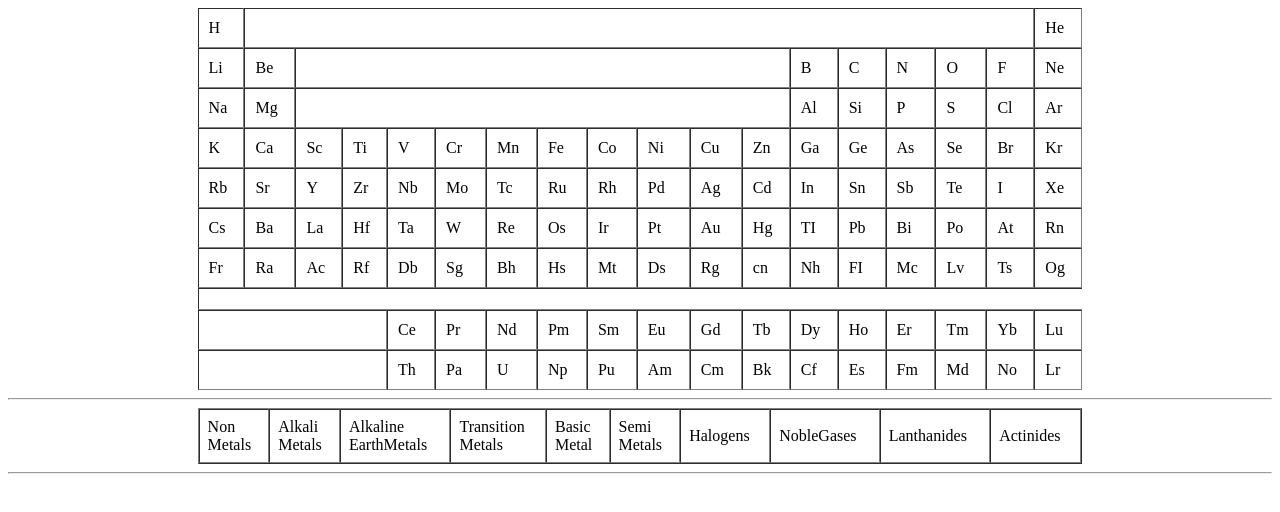
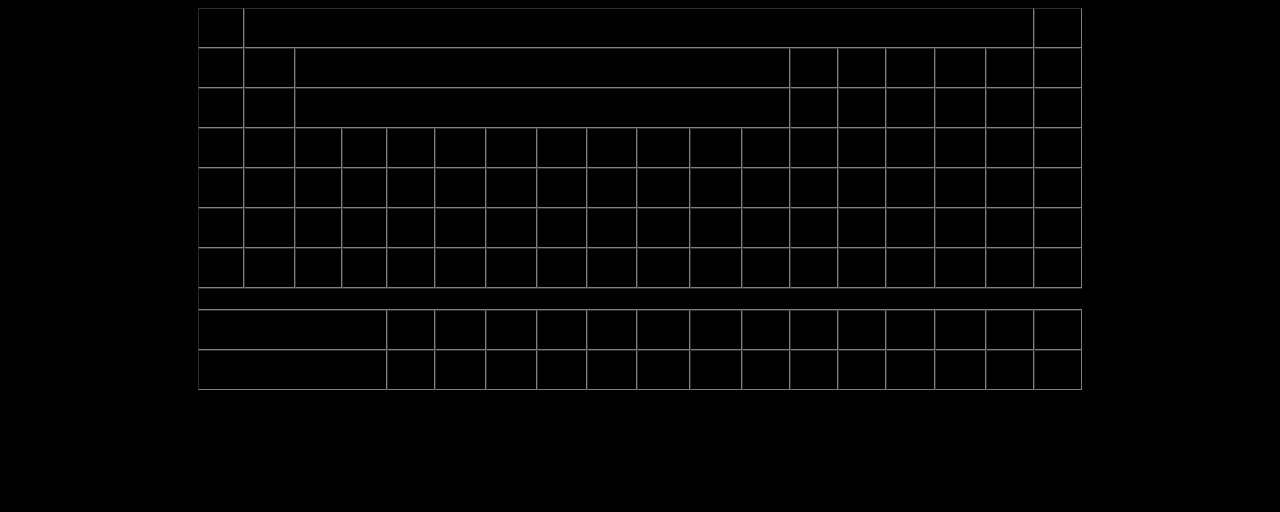
Before and after one commit to seresino/periodic-table-2, a plain HTML site: page table.html in a window 1280 px wide. Drawn offline with nearby package versions, Linux system fonts and the light colour scheme; a script that the page names is missing.

Commit message:
table work

```diff
--- a/style.css
+++ b/style.css
@@ -0,0 +1,4 @@
+body {
+  background-color: black;
+}
+table {}
--- a/table.html
+++ b/table.html
@@ -156,22 +156,7 @@
 <td id="Lr" onclick="CallId(id);" class="type8">Lr</td>
 </tr>
 
-</table><hr>
-<table border="1" cellspacing="0" cellpadding="8" width="70%">
-<tr>
-<td id="non_metals" onclick="CallId(id);" class="type3">Non<br>Metals</td>
-<td id="alkali_metals" onclick="CallId(id);" class="type4">Alkali<br>Metals</td>
-<td id="alkaline_metals" onclick="CallId(id);" class="type5">Alkaline<br>EarthMetals</td>
-<td id="transition_metals" onclick="CallId(id);" class="type1">Transition<br>Metals</td>
-<td id="basic_metals" onclick="CallId(id);" class="type2">Basic<br>Metal</td>
-<td id="semi_metals" onclick="CallId(id);" class="type9">Semi<br>Metals</td>
-<td id="halogens" onclick="CallId(id);" class="type10">Halogens</td>
-<td id="nobel_gases" onclick="CallId(id);" class="type6">NobleGases</td>
-<td id="lanthanides" onclick="CallId(id);" class="type7">Lanthanides</td>
-<td id="actinides" onclick="CallId(id);" class="type8">Actinides<br></td>
-</tr>
 </table>
-<hr>
 </center>
 </body>
 </html>
```
